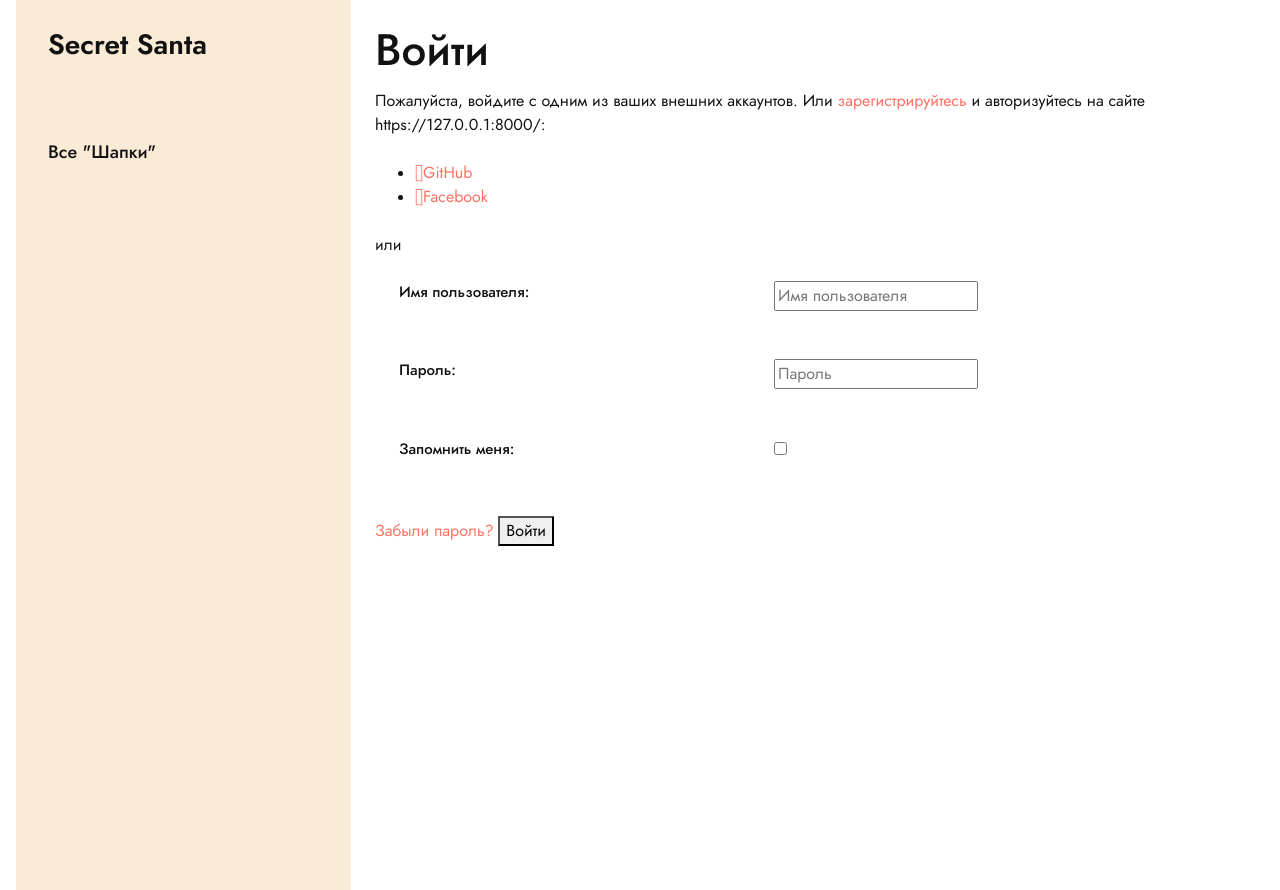
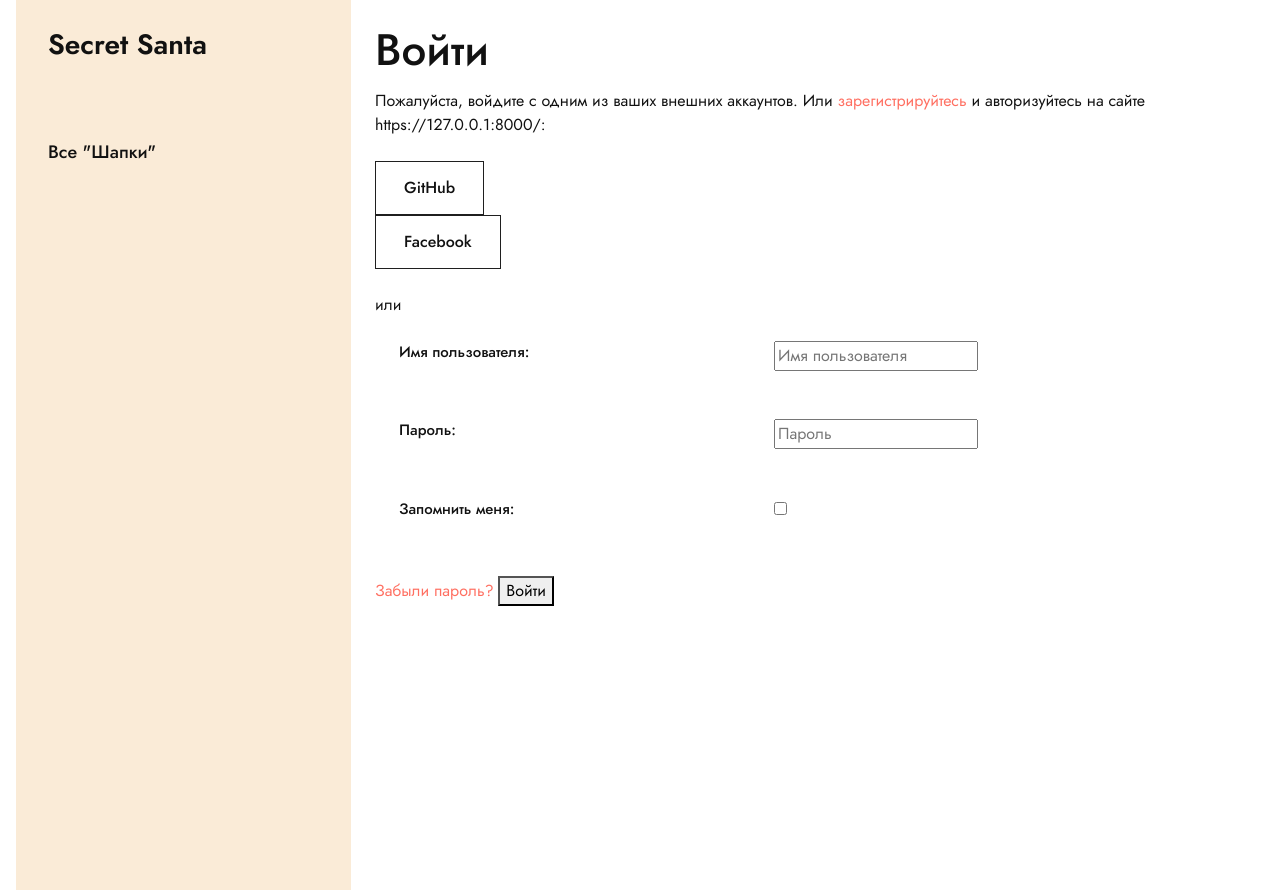
Before and after one commit to m-v-kalashnikov/SecretSanta, a Django app: page /login/ in a window 1280 px wide. Run offline with Django 3.2, Linux system fonts and the light colour scheme; data comes from the database, SQL or seed files in the repository; both versions use the stored data as it was after the commit; some libraries are stand-ins or nearby versions.

Commit message:
initial commit

```diff
--- a/SecretSanta/settings.py
+++ b/SecretSanta/settings.py
@@ -55,8 +55,8 @@ ACCOUNT_EMAIL_REQUIRED = True
 EMAIL_BACKEND = 'django.core.mail.backends.smtp.EmailBackend'
 EMAIL_USE_TLS = True
 EMAIL_HOST = 'smtp.gmail.com'
-EMAIL_HOST_USER = os.environ.get('Email_user', "Email_user")
-EMAIL_HOST_PASSWORD = os.environ.get('Email_password', "Email_password")
+EMAIL_HOST_USER = os.environ.get('Email_user', 'Email_user')
+EMAIL_HOST_PASSWORD = os.environ.get('Email_password', 'Email_password')
 EMAIL_PORT = '587'
 
 MIDDLEWARE = [
--- a/templates/account/login.html
+++ b/templates/account/login.html
@@ -17,7 +17,7 @@ for a {{ site_name }} account and sign in below:{% endblocktrans %}</p>
 
 <div class="socialaccount_ballot">
 
-  <ul class="socialaccount_providers">
+  <ul class="socialaccount_providers list-unstyled">
     {% include "../socialaccount/snippets/provider_list.html" with process="login" %}
   </ul>
 
--- a/templates/socialaccount/snippets/provider_list.html
+++ b/templates/socialaccount/snippets/provider_list.html
@@ -7,14 +7,14 @@
 {% for brand in provider.get_brands %}
 <li>
   <a title="{{brand.name}}"
-     class="socialaccount_provider {{provider.id}} {{brand.id}} fa-github"
+     class="socialaccount_provider {{provider.id}} {{brand.id}}"
      href="{% provider_login_url provider.id openid=brand.openid_url process=process %}"
      >{{brand.name}}</a>
 </li>
 {% endfor %}
 {% endif %}
 <li>
-  <a title="{{provider.name}}" class="socialaccount_provider {{provider.id}} fa-github"
+  <a title="{{provider.name}}" class="socialaccount_provider {{provider.id}} {% if provider.name == "facebook" %}btn btn-facebook{% else %}btn btn-outline-dark{% endif %}"
      href="{% provider_login_url provider.id process=process scope=scope auth_params=auth_params %}">{{provider.name}}</a>
 </li>
 {% endfor %}
```
Also changed, not shown: db.sqlite3.
